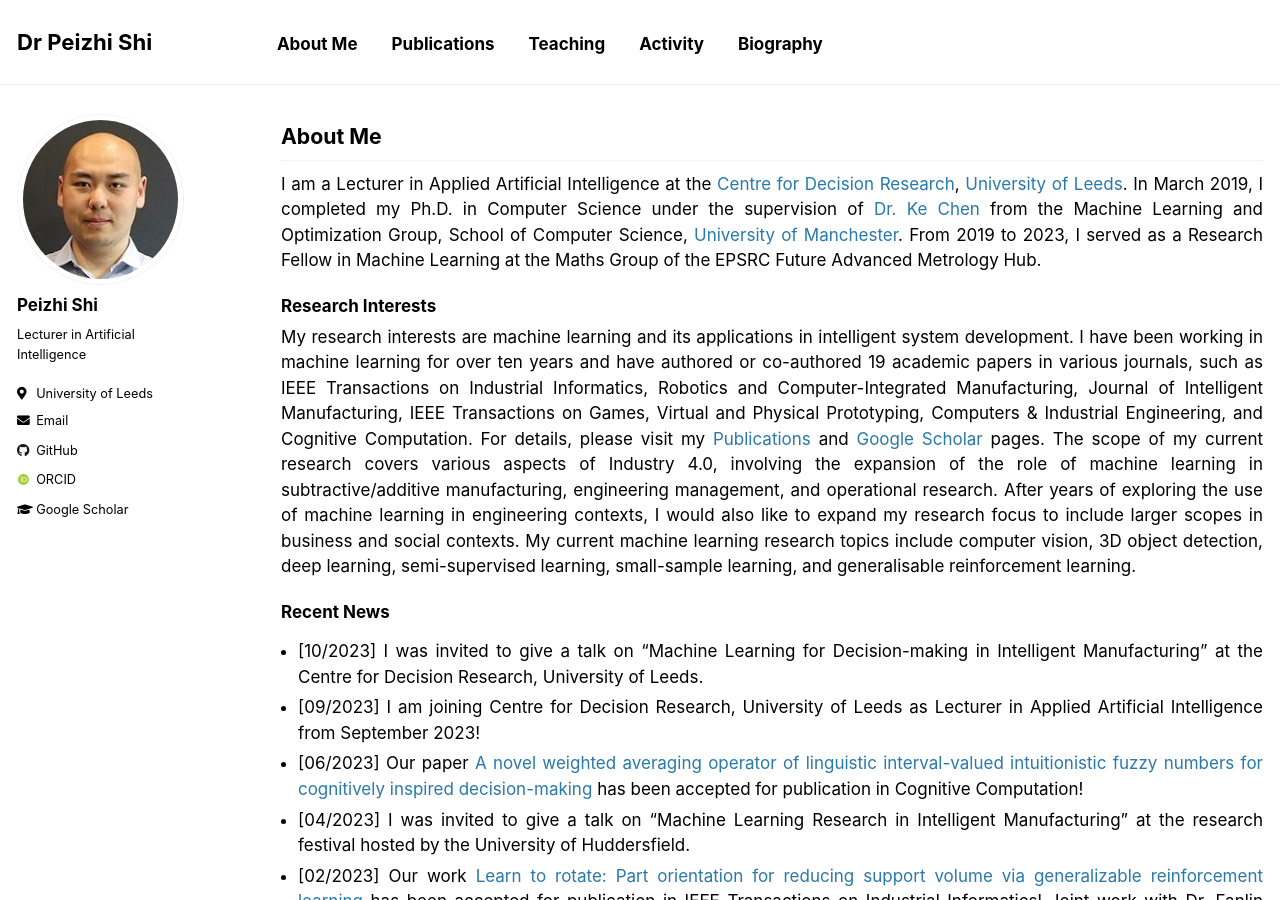
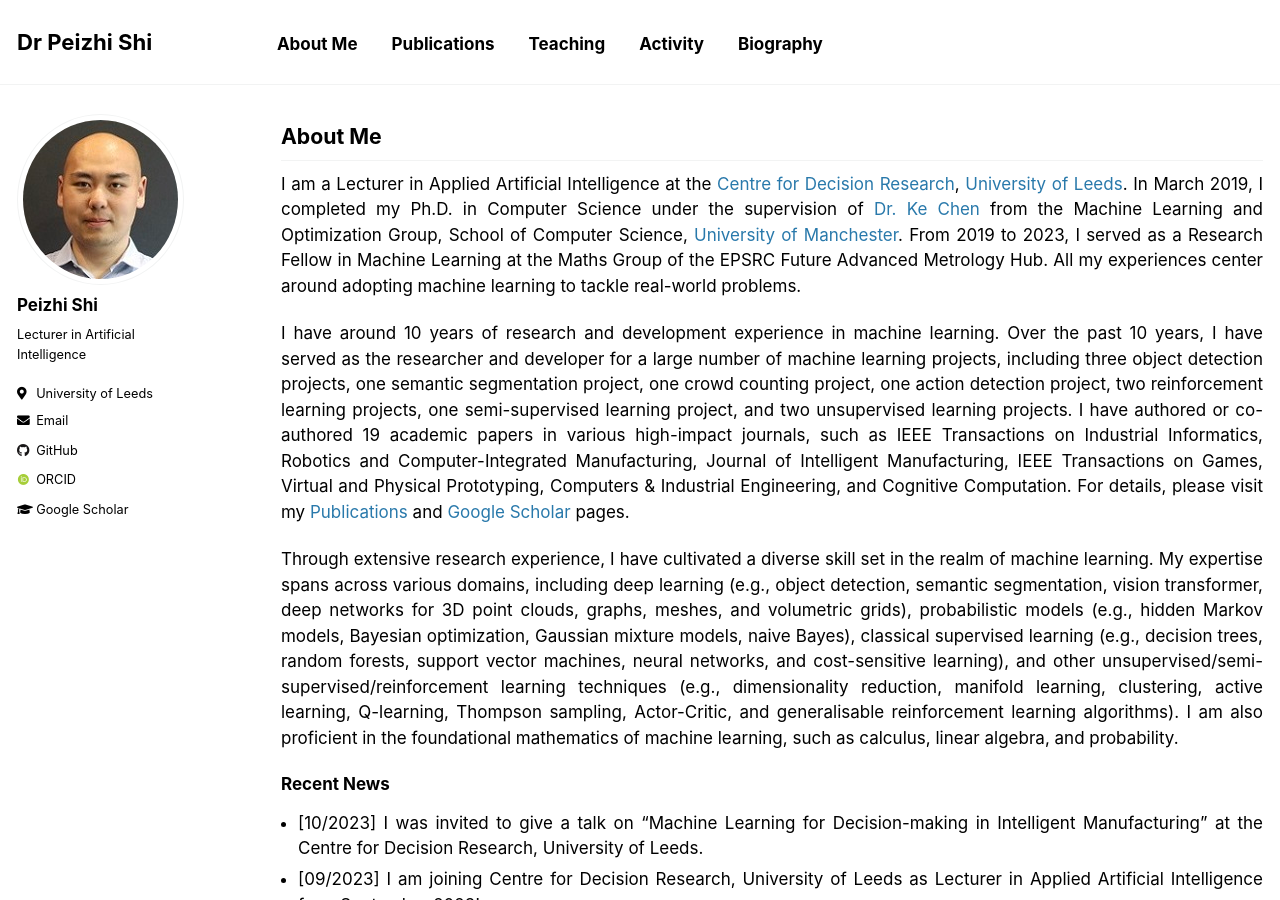
Before and after one commit to PeizhiShi/peizhishi.github.io, a Jekyll site: the page built from _pages/index.md, in a window 1280 px wide and 900 px high. Built offline with Jekyll 4.4.1, drawn with Linux system fonts in a browser that asks for light colours; some web fonts are replaced; our own code applies the rules of GitHub Pages for plain Markdown files.

Commit message:
Update index.md

```diff
--- a/_pages/index.md
+++ b/_pages/index.md
@@ -5,11 +5,12 @@ author_profile: true
 
 ## About Me
 
-I am a Lecturer in Applied Artificial Intelligence at the [Centre for Decision Research](https://cdr.leeds.ac.uk/), [University of Leeds](https://www.leeds.ac.uk/). In March 2019, I completed my Ph.D. in Computer Science under the supervision of [Dr. Ke Chen](https://www.cs.man.ac.uk/~kechen/index.php) from the Machine Learning and Optimization Group, School of Computer Science, [University of Manchester](https://www.manchester.ac.uk/). From 2019 to 2023, I served as a Research Fellow in Machine Learning at the Maths Group of the EPSRC Future Advanced Metrology Hub.
+I am a Lecturer in Applied Artificial Intelligence at the [Centre for Decision Research](https://cdr.leeds.ac.uk/), [University of Leeds](https://www.leeds.ac.uk/). In March 2019, I completed my Ph.D. in Computer Science under the supervision of [Dr. Ke Chen](https://www.cs.man.ac.uk/~kechen/index.php) from the Machine Learning and Optimization Group, School of Computer Science, [University of Manchester](https://www.manchester.ac.uk/). From 2019 to 2023, I served as a Research Fellow in Machine Learning at the Maths Group of the EPSRC Future Advanced Metrology Hub. All my experiences center around adopting machine learning to tackle real-world problems.
 
-### Research Interests
+I have around 10 years of research and development experience in machine learning. Over the past 10 years, I have served as the researcher and developer for a large number of machine learning projects, including three object detection projects, one semantic segmentation project, one crowd counting project, one action detection project, two reinforcement learning projects, one semi-supervised learning project, and two unsupervised learning projects. I have authored or co-authored {{site.publications | size}} academic papers in various high-impact journals, such as IEEE Transactions on Industrial Informatics, Robotics and Computer-Integrated Manufacturing, Journal of Intelligent Manufacturing, IEEE Transactions on Games, Virtual and Physical Prototyping, Computers & Industrial Engineering, and Cognitive Computation. For details, please visit my [Publications](index.html#publications) and [Google Scholar](https://scholar.google.com/citations?user=qQuCvmQAAAAJ) pages.
 
-My research interests are machine learning and its applications in intelligent system development. I have been working in machine learning for over ten years and have authored or co-authored {{site.publications | size}} academic papers in various journals, such as IEEE Transactions on Industrial Informatics, Robotics and Computer-Integrated Manufacturing, Journal of Intelligent Manufacturing, IEEE Transactions on Games, Virtual and Physical Prototyping, Computers & Industrial Engineering, and Cognitive Computation. For details, please visit my [Publications](index.html#publications) and [Google Scholar](https://scholar.google.com/citations?user=qQuCvmQAAAAJ) pages. The scope of my current research covers various aspects of Industry 4.0, involving the expansion of the role of machine learning in subtractive/additive manufacturing, engineering management, and operational research. After years of exploring the use of machine learning in engineering contexts, I would also like to expand my research focus to include larger scopes in business and social contexts. My current machine learning research topics include computer vision, 3D object detection, deep learning, semi-supervised learning, small-sample learning, and generalisable reinforcement learning.
+Through extensive research experience, I have cultivated a diverse skill set in the realm of machine learning. My expertise spans across various domains, including deep learning (e.g., object detection, semantic segmentation, vision transformer, deep networks for 3D point clouds, graphs, meshes, and volumetric grids), probabilistic models (e.g., hidden Markov models, Bayesian optimization, Gaussian mixture models, naive Bayes), classical supervised learning (e.g., decision trees, random forests, support vector machines, neural networks, and cost-sensitive learning), and other unsupervised/semi-supervised/reinforcement learning techniques (e.g., dimensionality reduction, manifold learning, clustering, active learning, Q-learning, Thompson sampling, Actor-Critic, and generalisable reinforcement learning algorithms). I am also proficient in the foundational mathematics of machine learning, such as calculus, linear algebra, and probability.
+
 
 ### Recent News
 
```
